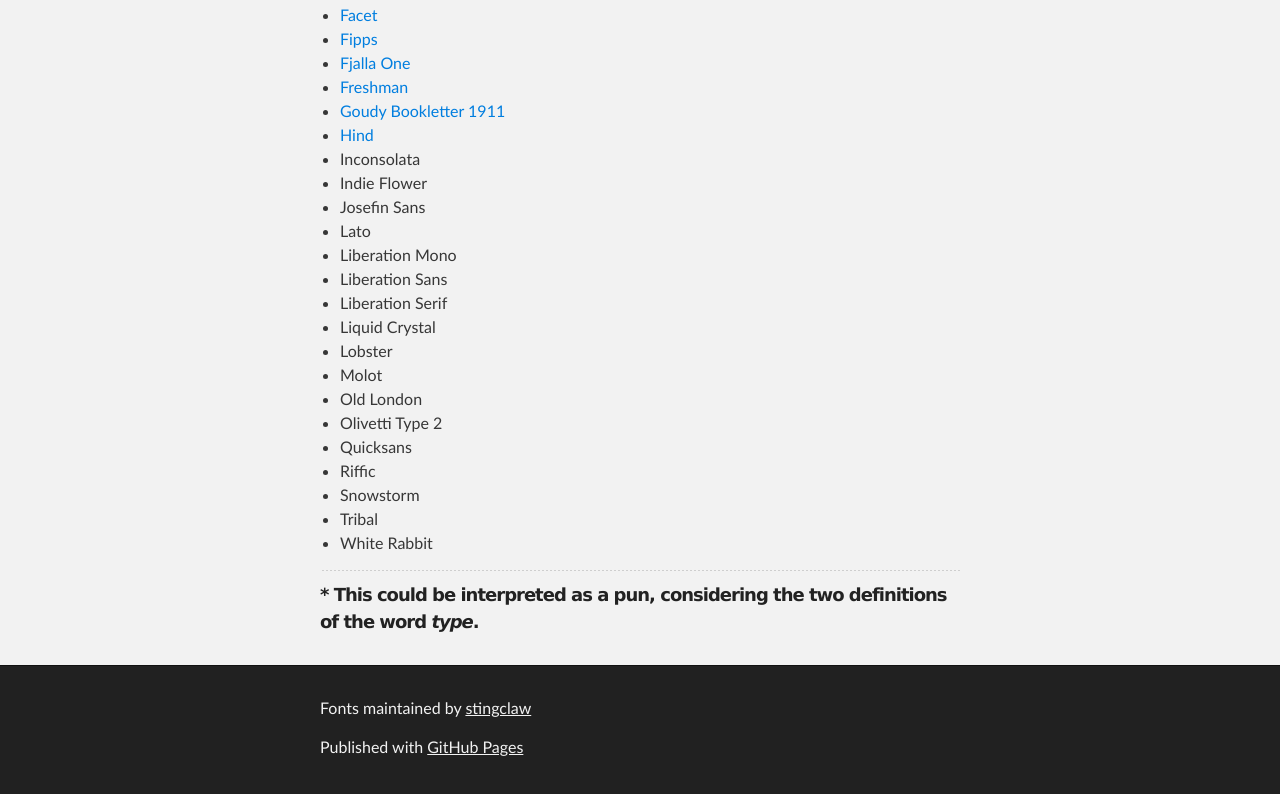
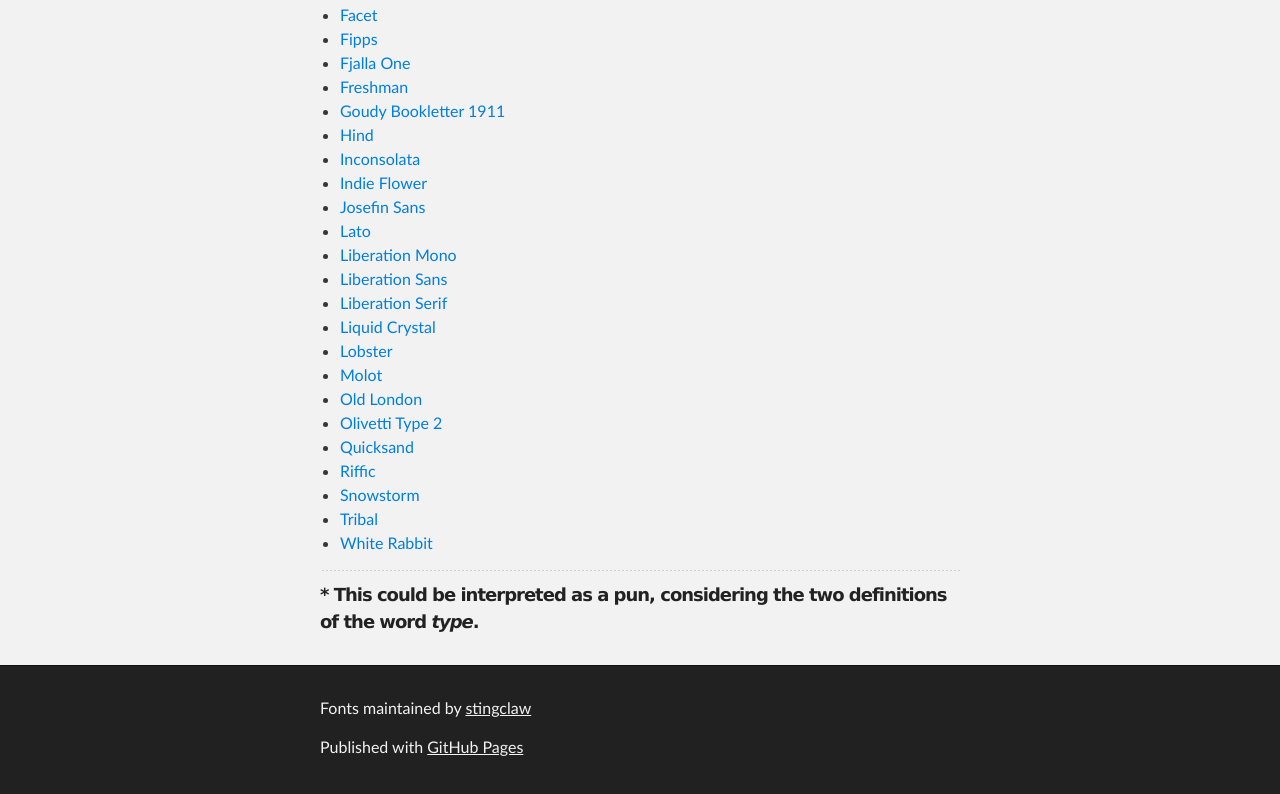
Before and after one commit to stingclaw/Fonts, a plain HTML site: page index.html in a window 1280 px wide. Shown: the part 1327-2121 px from the top of the page. Drawn offline with Linux system fonts and the light colour scheme.

```diff
--- a/index.html
+++ b/index.html
@@ -88,23 +88,23 @@
 <li><a href="https://github.com/stingclaw/fonts/tree/master/display/freshman">Freshman</a></li>
 <li><a href="https://github.com/stingclaw/fonts/tree/master/serif/goudy-bookletter-1911">Goudy Bookletter 1911</a></li>
 <li><a href="https://github.com/stingclaw/fonts/tree/master/sans-serif/hind">Hind</a></li>
-<li>Inconsolata</li>
-<li>Indie Flower</li>
-<li>Josefin Sans</li>
-<li>Lato</li>
-<li>Liberation Mono</li>
-<li>Liberation Sans</li>
-<li>Liberation Serif</li>
-<li>Liquid Crystal</li>
-<li>Lobster</li>
-<li>Molot</li>
-<li>Old London</li>
-<li>Olivetti Type 2</li>
-<li>Quicksans</li>
-<li>Riffic</li>
-<li>Snowstorm</li>
-<li>Tribal</li>
-<li>White Rabbit</li>
+<li><a href="https://github.com/stingclaw/fonts/tree/master/monospace/inconsolata">Inconsolata</a></li>
+<li><a href="https://github.com/stingclaw/fonts/tree/master/cursive-handwritten/indie-flower">Indie Flower</a></li>
+<li><a href="https://github.com/stingclaw/fonts/tree/master/sans-serif/josefin-sans">Josefin Sans</a></li>
+<li><a href="https://github.com/stingclaw/fonts/tree/master/sans-serif/lato">Lato</a></li>
+<li><a href="https://github.com/stingclaw/fonts/tree/master/monospace/liberation-mono">Liberation Mono</a></li>
+<li><a href="https://github.com/stingclaw/fonts/tree/master/sans-serif/liberation-sans">Liberation Sans</a></li>
+<li><a href="https://github.com/stingclaw/fonts/tree/master/serif/liberation-serif">Liberation Serif</a></li>
+<li><a href="https://github.com/stingclaw/fonts/tree/master/monospace/liquid-crystal">Liquid Crystal</a></li>
+<li><a href="https://github.com/stingclaw/fonts/tree/master/cursive-handwritten/lobster">Lobster</a></li>
+<li><a href="https://github.com/stingclaw/fonts/tree/master/sans-serif/molot">Molot</a></li>
+<li><a href="https://github.com/stingclaw/fonts/tree/master/display/old-london">Old London</a></li>
+<li><a href="https://github.com/stingclaw/fonts/tree/master/monospace/olivetti-type-2">Olivetti Type 2</a></li>
+<li><a href="https://github.com/stingclaw/fonts/tree/master/sans-serif/quicksand">Quicksand</a></li>
+<li><a href="https://github.com/stingclaw/fonts/tree/master/sans-serif/riffic">Riffic</a></li>
+<li><a href="https://github.com/stingclaw/fonts/tree/master/display/snowstorm">Snowstorm</a></li>
+<li><a href="https://github.com/stingclaw/fonts/tree/master/display/tribal">Tribal</a></li>
+<li><a href="https://github.com/stingclaw/fonts/tree/master/monospace/white-rabbit">White Rabbit</a></li>
 </ul>
 
 <hr>
```
Also changed, not shown: params.json (+1 -1 lines).
